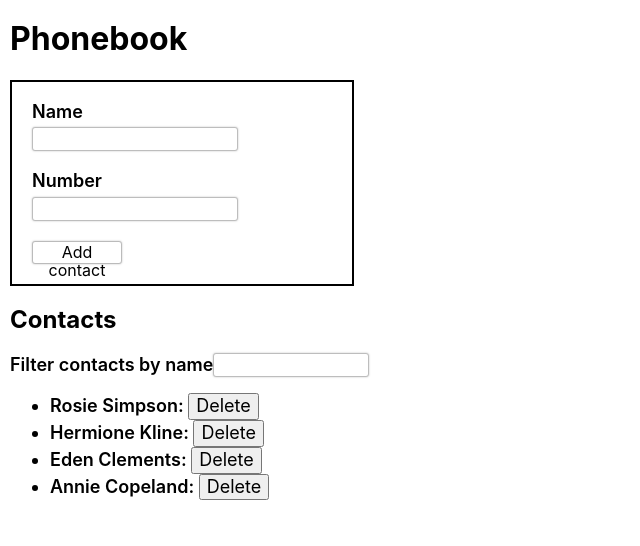
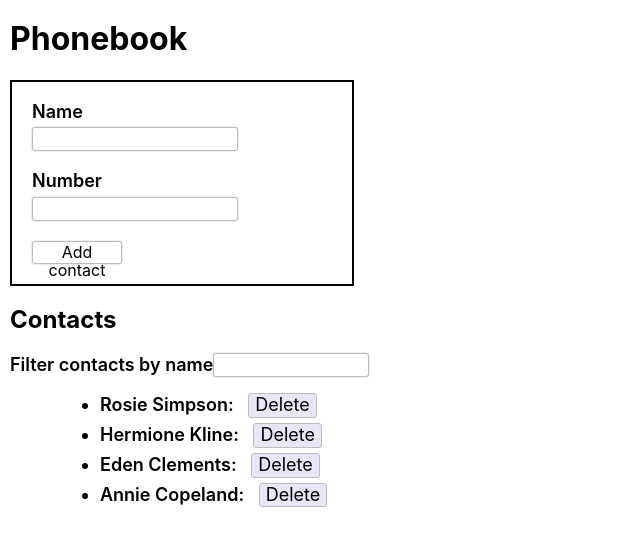
Before and after one commit to asiaostrowska55/goit-react-hw06-phonebook, a React (Create React App) app: page / in a window 1280 px wide. Shown: the top 546 px of the page, without its empty margins (0-640 px from the left). Built offline with nearby package versions, Linux system fonts and the light colour scheme.

Commit message:
fixed styles

```diff
--- a/src/components/ContactForm/ContactForm.module.css
+++ b/src/components/ContactForm/ContactForm.module.css
@@ -33,9 +33,10 @@
   background-color: white;
   cursor: pointer;
   height: 23px;
+  transition: all 0.3s ease-out;
 }
 .btn:hover,
 :focus {
   background-color: rgb(75, 120, 243);
-  transition-duration: 150ms;
+  color: white;
 }
--- a/src/components/ContactList/ContactList.module.css
+++ b/src/components/ContactList/ContactList.module.css
@@ -1,19 +1,23 @@
 .element {
   font-size: 18px;
   font-weight: 600;
+  margin-bottom: 5px;
 }
-.btn {
-  width: 60px;
+
+.listItem {
+  margin-left: 50px;
+}
+
+.btnDelete {
   border: 1px solid rgb(189, 189, 189);
   border-radius: 3px;
-  box-shadow: 0px 0px 2px 0px rgba(190, 190, 190, 1);
   border: 1px solid rgb(187, 187, 187);
-  background-color: white;
+  background-color: rgba(205, 205, 240, 0.477);
   cursor: pointer;
   margin-left: 10px;
+  transition: all 0.5s ease-out;
 }
-.btn:hover,
+.btnDelete:hover,
 :focus {
-  background-color: rgb(75, 120, 243);
-  transition-duration: 150ms;
+  background-color: rgba(254, 254, 255, 0.906);
 }
```
